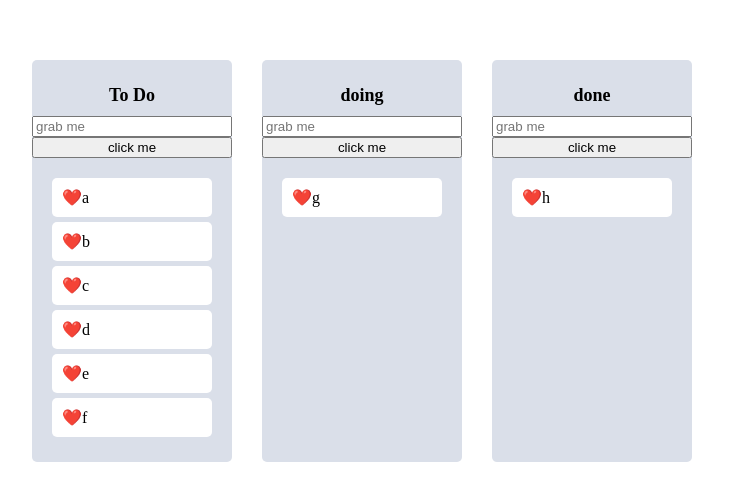
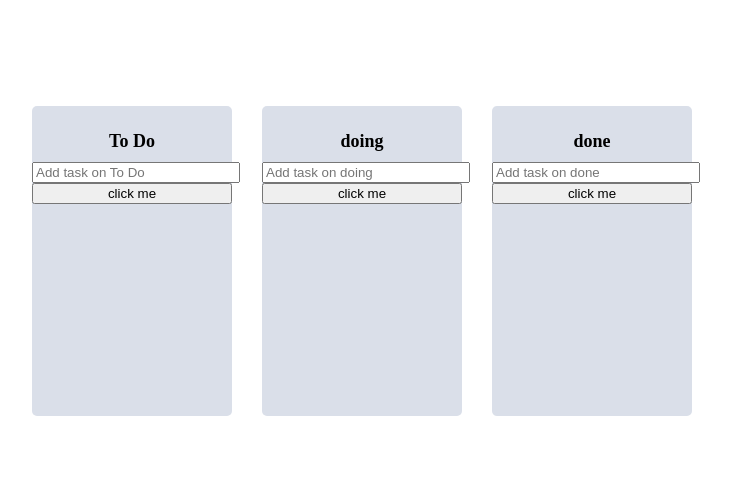
Before and after one commit to hyunba/react-beautiful-dnd-tutorial, a React (Create React App) app: page / in a window 1280 px wide. Shown: the part 147-648 px from the top of the page, without its empty margins (268-999 px from the left). Built offline with nearby package versions, Linux system fonts and the light colour scheme.

Commit message:
user todo

```diff
--- a/src/Components/Board.tsx
+++ b/src/Components/Board.tsx
@@ -1,12 +1,8 @@
-import { useRef } from "react";
+import { useForm } from "react-hook-form";
 import { Droppable } from "react-beautiful-dnd";
 import styled from "styled-components";
 import DragabbleCard from "./DragabbleCard";
-
-interface IAreaProps{
-  isDraggingOver: boolean;
-  isDraggingFromThis: boolean;
-}
+import { IToDo } from "../atoms";
 
 const Wrapper = styled.div`
   width: 200px;
@@ -32,26 +28,44 @@
   font-size: 18px;
 `;
 
+const Form = styled.form`
+  width:100%;
+  input {
+    width: 100%;
+  }
+`;
+
+interface IAreaProps{
+  isDraggingOver: boolean;
+  isDraggingFromThis: boolean;
+}
+
 interface IBoardProps {
-  toDos: string[];
+  toDos: IToDo[];
   boardId: string;
 }
 
+interface IForm {
+  toDo: string;
+}
+
 function Board({toDos, boardId}: IBoardProps) {
-  const inputRef = useRef<HTMLInputElement>(null);
-  const onClick = () => {
-    inputRef.current?.focus();
+  const { register, setValue, handleSubmit } = useForm<IForm>();
+  const onValid = (data:IForm) => {
+    setValue("toDo", "");
   };
   return (
     <Wrapper>
       <Title>{boardId}</Title>
-      <input ref={inputRef} placeholder="grab me" />
-      <button onClick={onClick}>click me</button>
+      <Form onSubmit={handleSubmit(onValid)}>
+        <input {...register("toDo", { required: true })} type="text" placeholder={`Add task on ${boardId}`}/>
+      </Form>
+      <button>click me</button>
         <Droppable droppableId={boardId}>
             {(element, snap)=>
               <Area isDraggingFromThis={Boolean(snap.draggingFromThisWith)} isDraggingOver={snap.isDraggingOver} ref={element.innerRef} {...element.droppableProps}>
                 {toDos.map((toDo, index) => (
-                  <DragabbleCard key={toDo} toDo={toDo} index={index}></DragabbleCard>
+                  <DragabbleCard key={toDo.id} toDoId={toDo.id} toDoText={toDo.text} index={index}></DragabbleCard>
                 ))}
                 {element.placeholder}
               </Area>
--- a/src/Components/DragabbleCard.tsx
+++ b/src/Components/DragabbleCard.tsx
@@ -11,16 +11,17 @@
 `;
 
 interface IDragabbleCardProps {
-    toDo: string;
+    toDoId: number;
+    toDoText: string;
     index: number;
 }
 
-function DragabbleCard({toDo, index}: IDragabbleCardProps){
+function DragabbleCard({toDoId, toDoText, index}: IDragabbleCardProps){
     return (
-        <Draggable key={toDo} draggableId={toDo} index={index}>
+        <Draggable draggableId={toDoId+""} index={index}>
             {(element, snapshot) => (<Card isDragging={snapshot.isDragging} ref={element.innerRef} {...element.draggableProps} {...element.dragHandleProps}>
                             <span>❤️</span>
-                            {toDo}</Card>)}
+                            {toDoText}</Card>)}
         </Draggable>
     );
 }
--- a/src/atoms.tsx
+++ b/src/atoms.tsx
@@ -1,14 +1,19 @@
 import { atom, selector } from "recoil";
 
+export interface IToDo {
+    id: number;
+    text: string;
+}
+
 interface IToDoState {
-    [key: string]: string[];
+    [key: string]: IToDo[];
 }
 
 export const toDoState = atom<IToDoState>({
     key:"toDo",
     default: {
-        "To Do": ["a", "b", "c", "d", "e", "f"],
-        doing: ["g"],
-        done: ["h"],
+        "To Do": [],
+        doing: [],
+        done: [],
     },
 });
```
